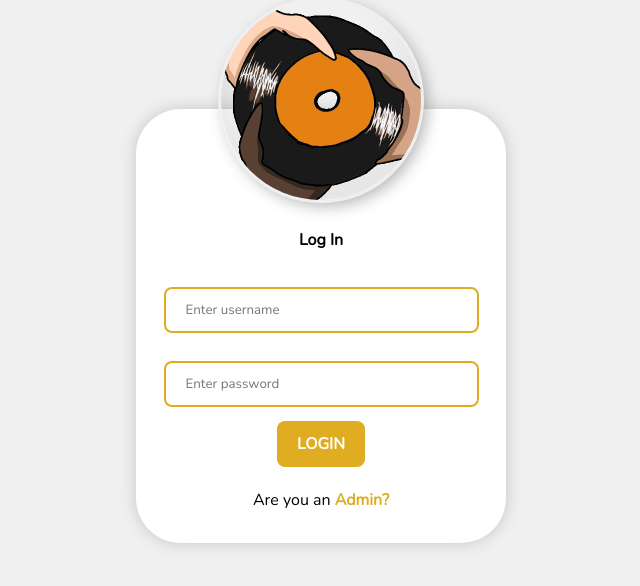
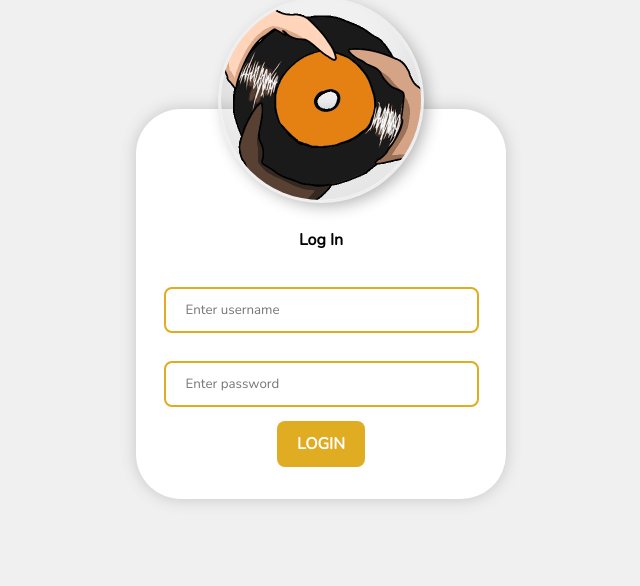
Before and after one commit to josh-boat365/JJED-Attendance-System-, a Flask app: page / in a window 1280 px wide. Shown: the part 21-607 px from the top of the page, without its empty margins (319-959 px from the left). Run offline with Flask 3, Linux system fonts and the light colour scheme.

Commit message:
enchancement on UI

```diff
--- a/templates/admin_login.html
+++ b/templates/admin_login.html
@@ -19,7 +19,7 @@
                 <input type="password" name="password" id="password"placeholder="password"><br>
                 <button type="submit">LOGIN </button>
             </form><br>
-           Are you an  <a href="/">Intern?</a>
+           <!-- Are you an  <a href="/">Intern?</a> -->
         </center><br>
     </div>
 
--- a/templates/intern_login.html
+++ b/templates/intern_login.html
@@ -22,7 +22,7 @@
           <input type="text" placeholder="Enter username" name="name" required><br>
           <input type="text" placeholder="Enter password" name="password" required><br>
           <button type="submit">LOGIN </button><br><br>
-          <span class="text"> Are you an <a href="/admin_login"> Admin? </a></span><br><br>
+          <!-- <span class="text"> Are you an <a href="/admin_login"> Admin? </a></span><br><br> -->
 
             <!-- <div class="checkbox_login"> -->
 
```
